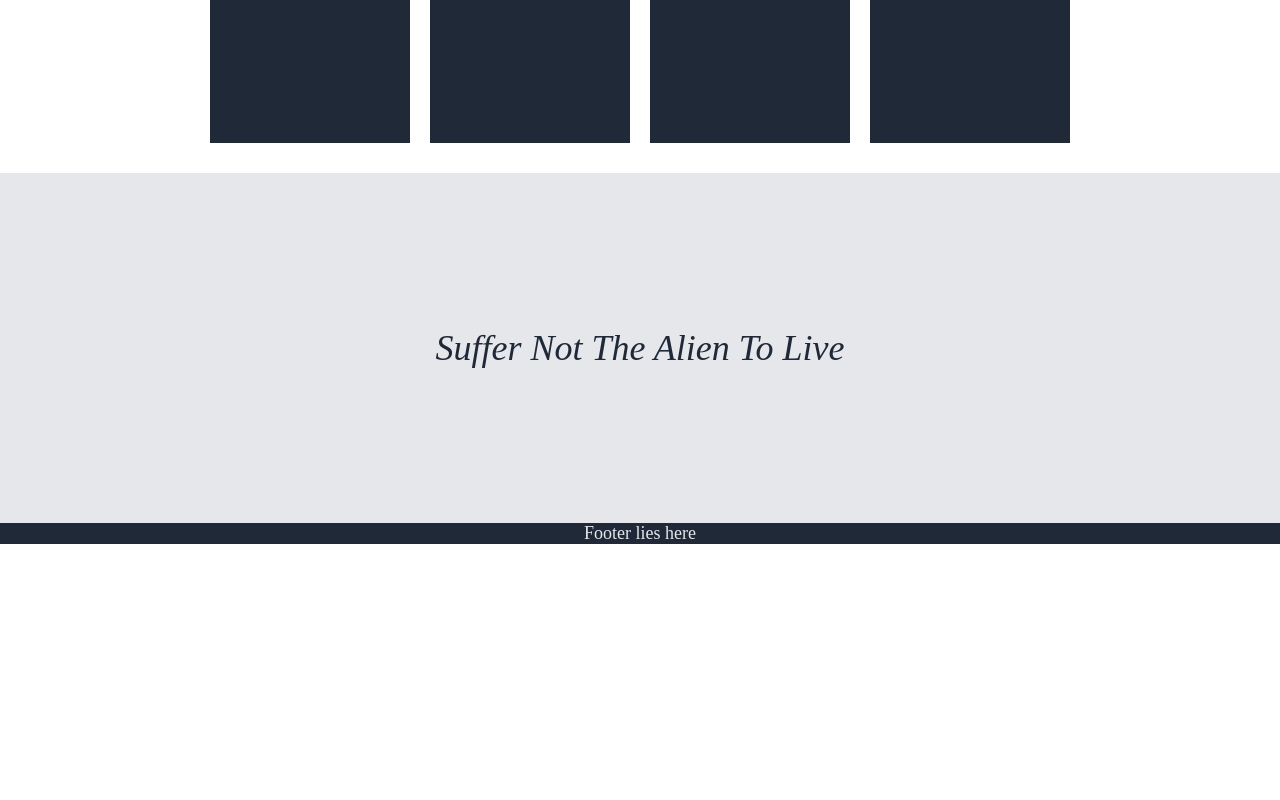
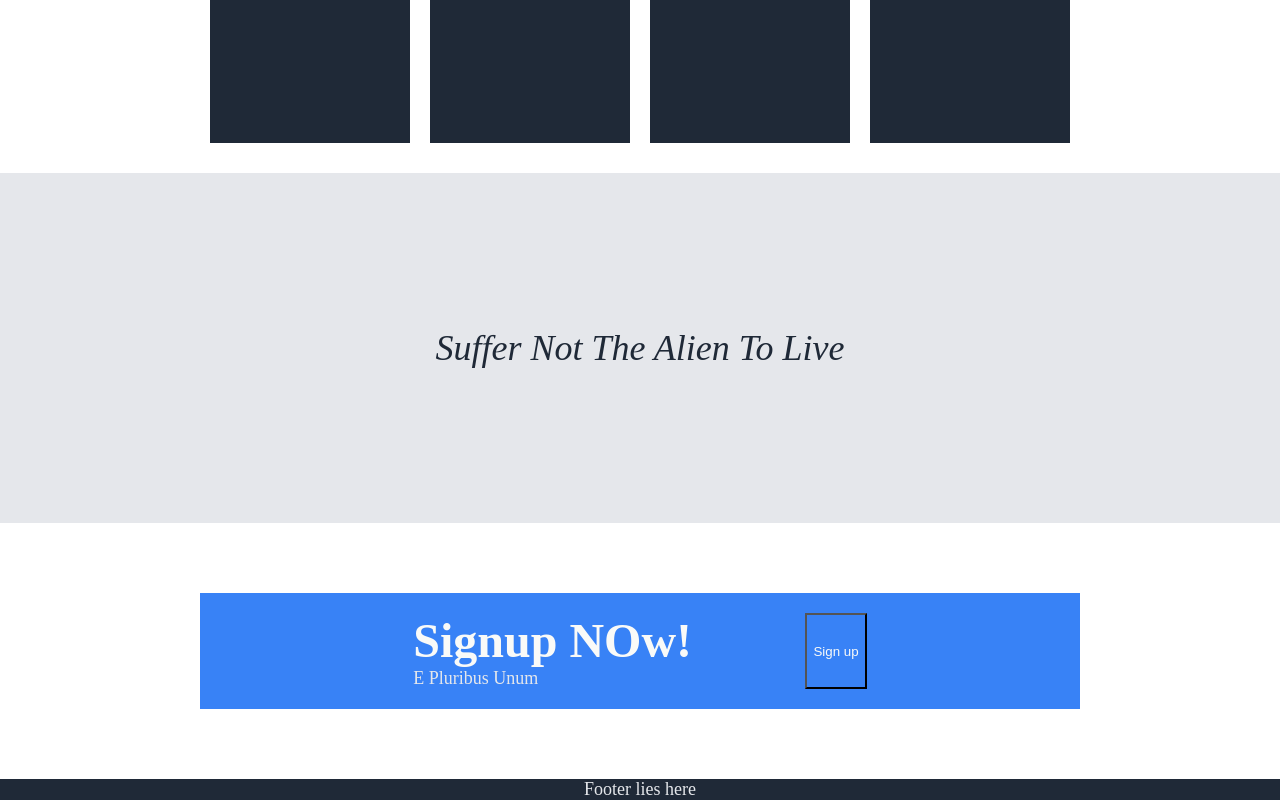
Before and after one commit to QuentinTeo/OdinWebProject, a plain HTML site: page index.html in a window 1280 px wide. Shown: the part 801-1601 px from the top of the page. Before the commit the page ends 1345 px from the top, so only its background shows below. Drawn offline with Linux system fonts and the light colour scheme.

Commit message:
did some cleaning up

```diff
--- a/index.html
+++ b/index.html
@@ -49,6 +49,16 @@
         <div class="quote-text">Suffer Not The Alien To Live</div>
     </div>
 
+    <div class="signup-content">
+        <div class="signup-box">
+            <div class="description-content">
+                <div class="main-text">Signup NOw!</div>
+                <div class="secondary-text">E Pluribus Unum</div>
+            </div>
+            <button>Sign up</button>
+        </div>
+    </div>
+
     <div class="footer">Footer lies here</div>
 </body>
 </html>
--- a/styles/styles.css
+++ b/styles/styles.css
@@ -18,10 +18,10 @@ body {
 }
 
 /* deciding on concept */
-.logo{
+/* .logo{
 
 
-}
+} */
 
 .main-text {
     font-size: 48px;
@@ -34,7 +34,7 @@ body {
     color: #E5E7EB ;
 }
 
-
+/* navigation bar */
 .navbar {
     flex: 1;
 }
@@ -70,7 +70,7 @@ a {
 
 /* placeholder image */
 .box {
-    border: blueviolet;
+    border: blueviolet 20px;
     width: 500px;
     height: 300px;
     background-color: #F9FAF8;
@@ -141,15 +141,35 @@ button{
 }
 
 /* sign-up content */
-.enrol-content {
+.signup-content {
+    display: flex;
+    align-items: center;
+    justify-content: center;
+    padding: 70px;
+    padding-left: 200px;
+    padding-right: 200px;
 
 }
 
-.signup-box {}
+.signup-box {
+    background-color: #3882f6;
+    display: flex;
+    flex: 1;
+    justify-content: space-evenly;
+    padding: 20px;
+    padding-left: 100px;
+    padding-right: 100px;
+}
 
+.signup-textbox {
+    display: flex;
+    flex-direction: column;
+
+}
+/*
 .signup-button {
 
-}
+} */
 
 .footer {
 
```
